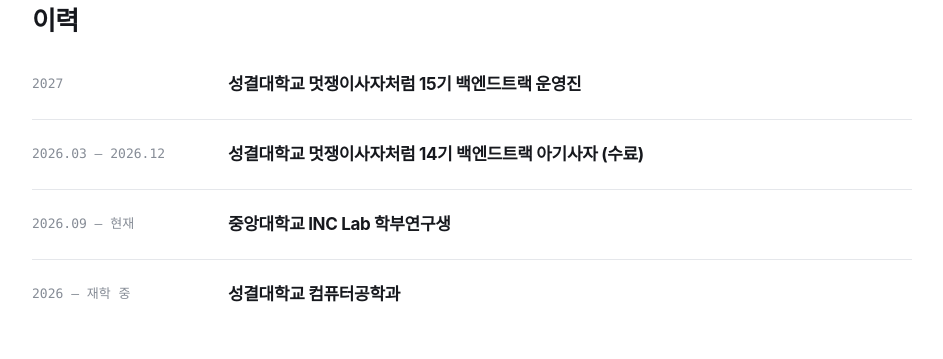
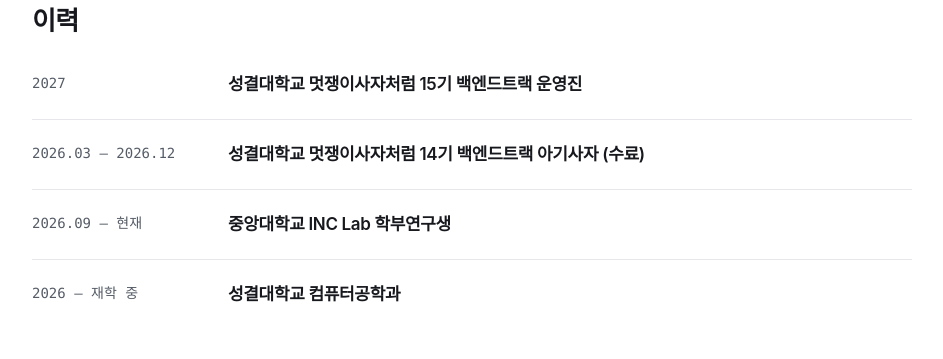
Before and after one commit to eunsong2511/eunsong2511.github.io, an Astro site: page / in a window 1280 px wide. Shown: the part 3129-3488 px from the top of the page, without its empty margins (168-1111 px from the left). Built offline with nearby package versions, Linux system fonts and the light colour scheme; Astro itself is replaced by a stand-in of ours; a web font is replaced by a local one.

Commit message:
이력 제목 굵기 낮추고 날짜 가독성 개선
이력 제목이 설명 없이 한 줄씩만 남아 지나치게 무거워 보여 굵기를
700에서 600으로 낮췄다. 날짜는 연한 회색이라 잘 보이지 않아 본문
설명과 같은 색으로 바꾸고 크기를 조금 키웠다.

Co-Authored-By: Claude Fable 5.2 <noreply@anthropic.com>

```diff
--- a/src/components/History.astro
+++ b/src/components/History.astro
@@ -48,12 +48,14 @@ import { sectionNumber } from '../utils';
 	}
 
 	.timeline .mono {
-		padding-top: 3px;
+		padding-top: 2px;
+		font-size: 0.875rem;
+		color: var(--muted);
 	}
 
 	h3 {
 		font-size: 1.0625rem;
-		font-weight: 700;
+		font-weight: 600;
 		letter-spacing: -0.02em;
 	}
 
```
